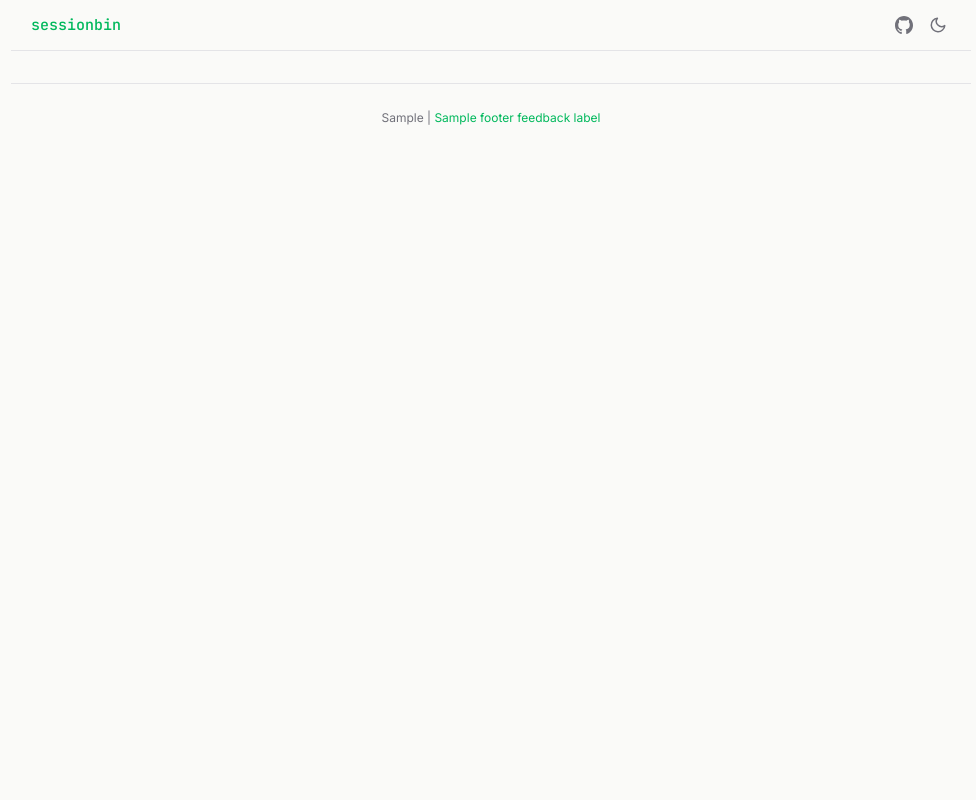
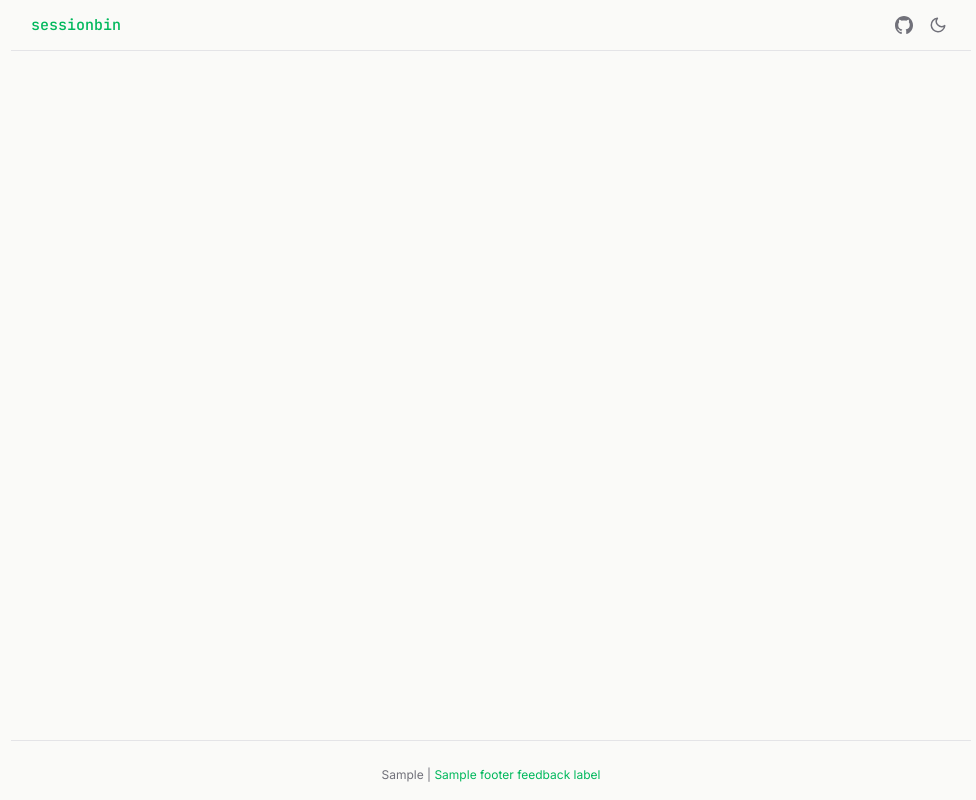
Before and after one commit to sessionbin/sessionbin, a Django app: template src/sessionbin/pastes/templates/pastes/base.html in a window 1280 px wide. Shown: the whole page, without its empty margins (149-1125 px from the left). Run offline with Django 5.2, Linux system fonts and the light colour scheme; the template is opened without the code that fills it: most values are stand-ins (such as "Sample title", 1, 10 or a date in 2020).

Commit message:
Pin the footer to the bottom of short pages
On pages shorter than the viewport the footer sat directly under the content
with empty background below it, so its border-top read as a rule across the
middle of the page rather than the edge of one.

body becomes a flex column and main absorbs the slack. .container needs an
explicit width to go with that: auto side margins take precedence over
align-items: stretch, so otherwise every container sizes to fit-content and
the nav collapses from 960px to 190px.

Co-Authored-By: Claude Opus 5 <noreply@anthropic.com>
Signed-off-by: Martin Prpič <martin.prpic@gmail.com>

```diff
--- a/src/sessionbin/pastes/static/css/style.css
+++ b/src/sessionbin/pastes/static/css/style.css
@@ -42,6 +42,9 @@ body {
   line-height: 1.6;
   color: var(--sb-text);
   background: var(--sb-bg);
+  min-height: 100vh;
+  display: flex;
+  flex-direction: column;
 }
 
 /* Typography */
@@ -61,12 +64,18 @@ a:hover { text-decoration: underline; }
 small { font-size: 0.75rem; color: var(--sb-muted); }
 
 /* Layout */
+/* width is explicit because body is a flex column: auto side margins beat
+   align-items: stretch, so without it every container shrinks to fit-content. */
 .container {
+  width: 100%;
   max-width: 960px;
   margin: 0 auto;
   padding-left: 1.25rem;
   padding-right: 1.25rem;
 }
+
+/* Pushes the footer down when the content is shorter than the viewport. */
+main.container { flex: 1 0 auto; }
 
 /* Navigation */
 nav.container {
```
